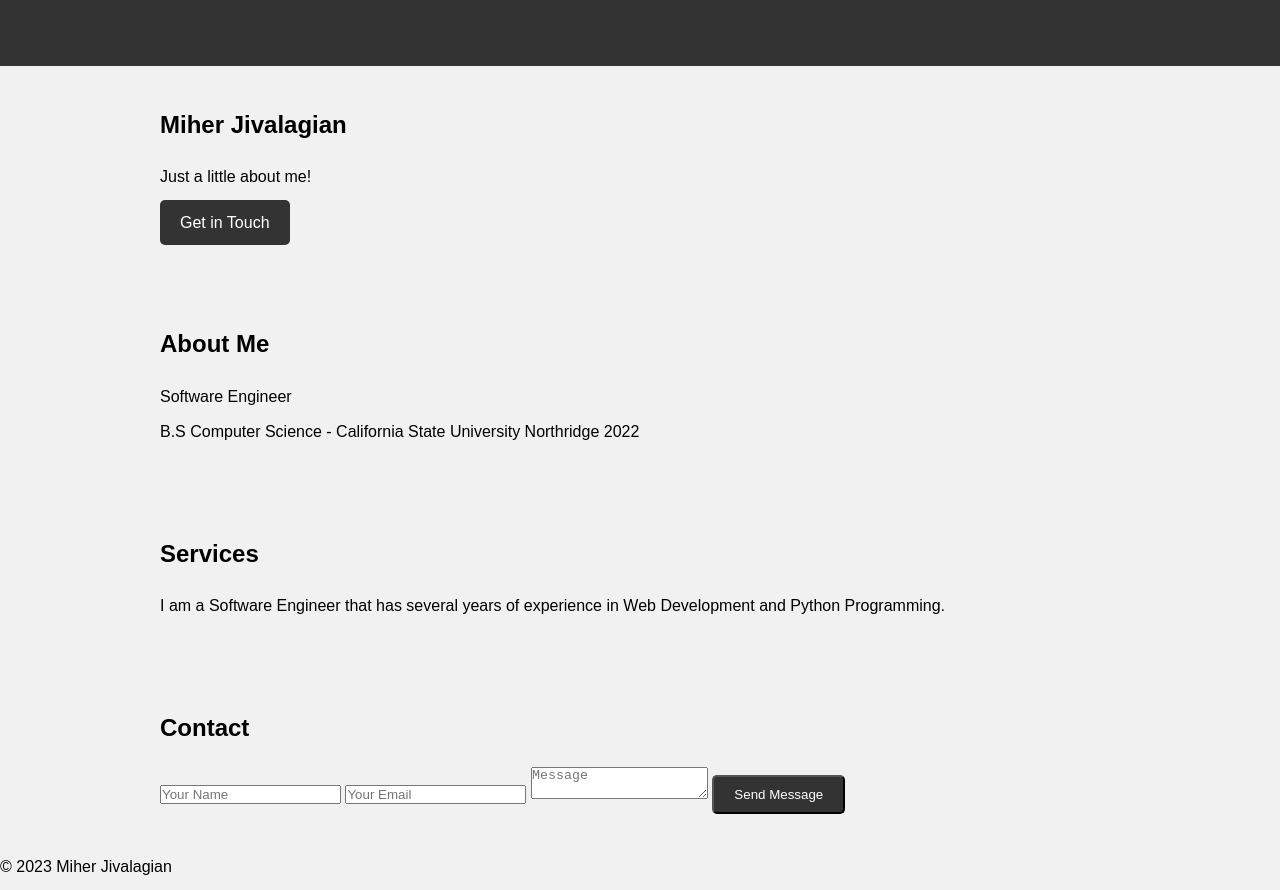
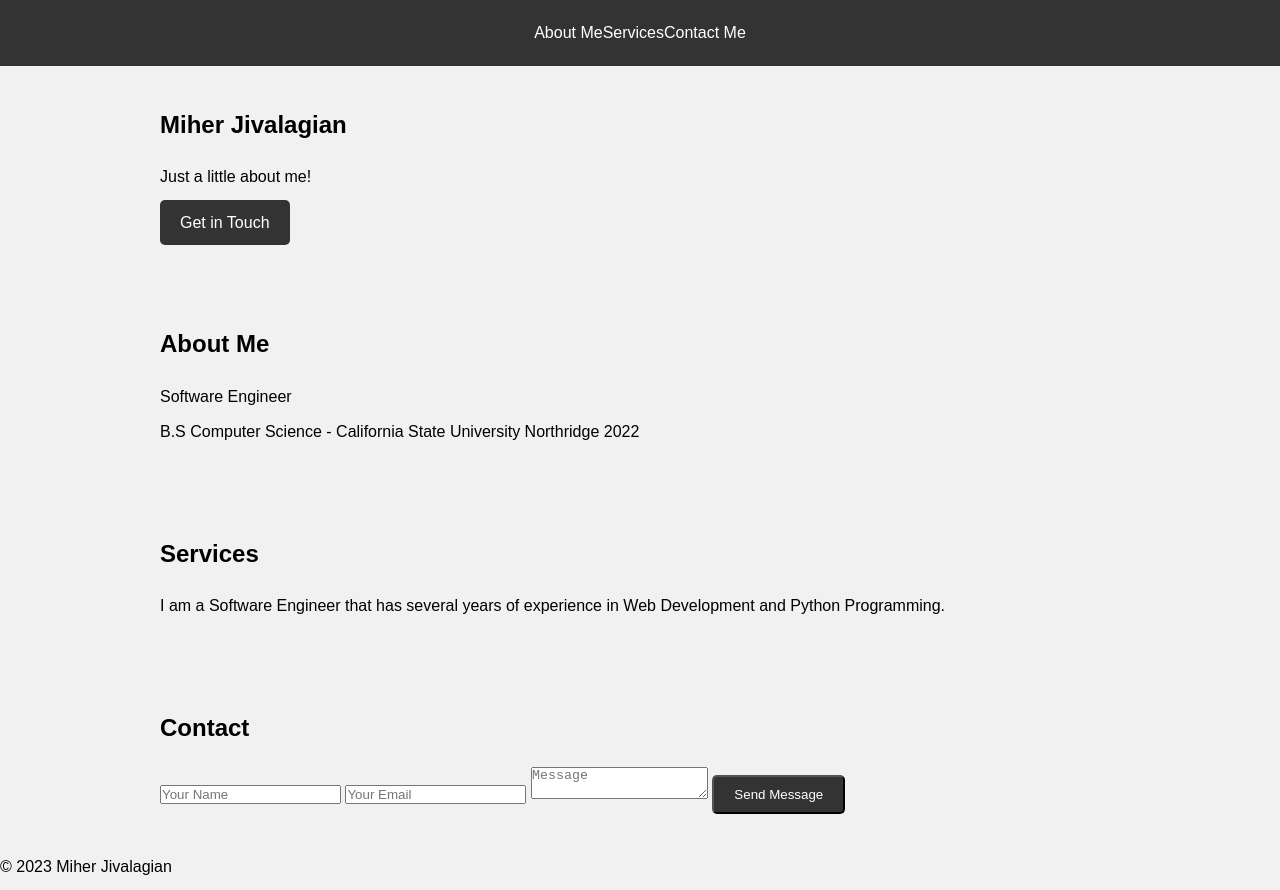
Before and after one commit to miherjivalagian/Personal-Website, a plain HTML site: page index.html in a window 1280 px wide. Drawn offline with Linux system fonts and the light colour scheme.

Commit message:
Some color changes

```diff
--- a/index.html
+++ b/index.html
@@ -10,9 +10,9 @@
   <header>
     <nav>
       <ul>
-        <li><a href="#about">About</a></li>
+        <li><a href="#about">About Me</a></li>
         <li><a href="#services">Services</a></li>
-        <li><a href="#contact">Contact</a></li>
+        <li><a href="#contact">Contact Me</a></li>
       </ul>
     </nav>
   </header>
--- a/styles.css
+++ b/styles.css
@@ -28,7 +28,7 @@
   }
 
   a {
-    color: #333;
+    color: #ffffff;
     text-decoration: none;
   }
 
```
Also changed, not shown: 1 other file.
